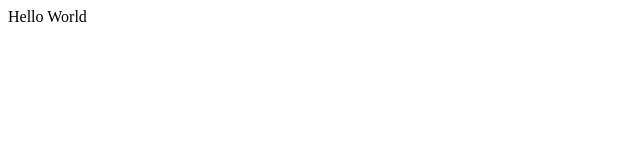
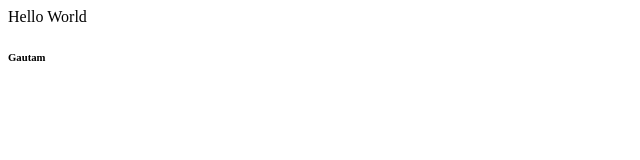
Before and after one commit to GautamKumar292/GautamKumar, a plain HTML site: page index.html in a window 1280 px wide. Shown: the full height of the page, 0-640 px from the left. Drawn offline with Linux system fonts and the light colour scheme.

Commit message:
new paragraph

```diff
--- a/index.html
+++ b/index.html
@@ -1 +1,2 @@
 <p>Hello World</p>
+<h6>Gautam</h6>
```
